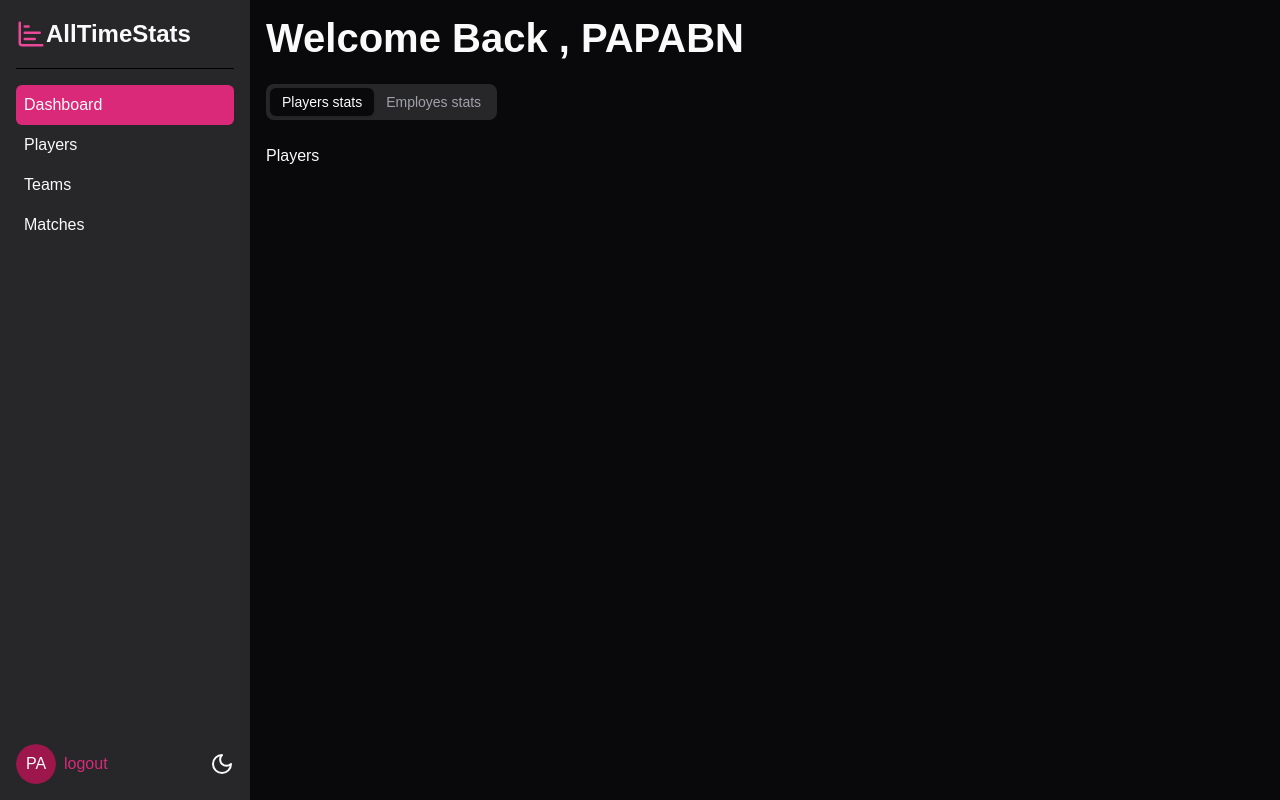
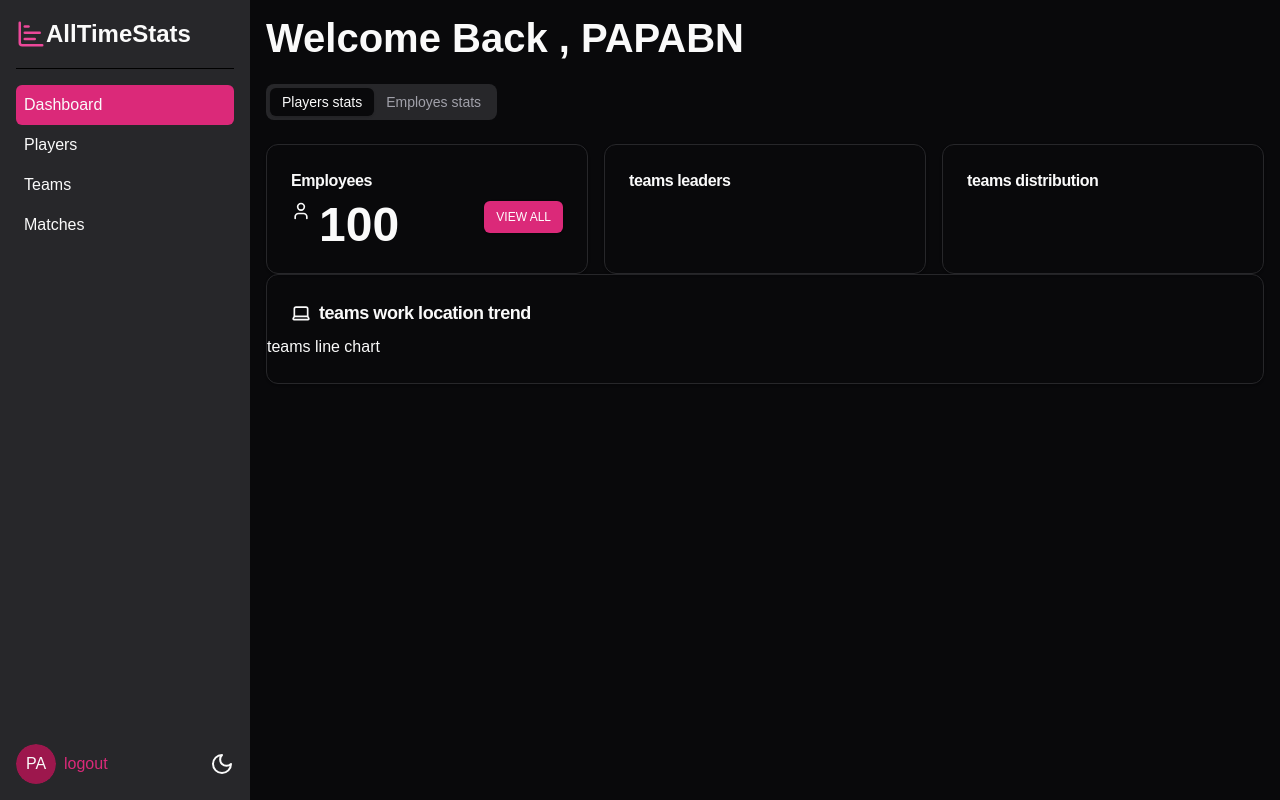
Before and after one commit to BADZA99/Dashboard-UI-nextjs-Shadcn, a Next.js app: page /dashboard in a window 1280 px wide. Built offline with nearby package versions, Linux system fonts and the light colour scheme.

Commit message:
Add the team leaders card content

```diff
--- /dev/null
+++ b/app/dashboard/components/teams/teams-stata.tsx
@@ -0,0 +1,73 @@
+import { Card, CardFooter, CardHeader, CardTitle } from "@/components/ui/card";
+import { CardContent } from "../../../../components/ui/card";
+import {
+  AlertTriangleIcon,
+  BadgeCheckIcon,
+  LaptopIcon,
+
+  UserIcon,
+  UserRoundXIcon,
+} from "lucide-react";
+import Link from "next/link";
+import { Button } from "@/components/ui/button";
+
+
+
+export default function PlayersStats() {
+  const totalEmployees = 100;
+  const activeEmployees = 98;
+  const employeesActivePercentage = (activeEmployees / totalEmployees) * 100;
+  return (
+    <>
+      <div className="grid lg:grid-cols-3 gap-4">
+        <Card>
+          <CardHeader className="pb-2">
+            <CardTitle className="text-base">Employees</CardTitle>
+          </CardHeader>
+          <CardContent className="flex justify-between">
+            <div className="flex gap-2">
+              <UserIcon className="w-5 h-5" />
+              <span className="text-5xl font-bold">{totalEmployees}</span>
+            </div>
+            <div className="1">
+              <Button size="xs" asChild>
+                <Link href="/dashboard/employees">view all</Link>
+              </Button>
+            </div>
+          </CardContent>
+        </Card>
+        <Card>
+          <CardHeader className="pb-2">
+            <CardTitle className="text-base">teams leaders</CardTitle>
+          </CardHeader>
+          <CardContent className="flex justify-between">
+
+          </CardContent>
+
+        </Card>
+        <Card className=" ">
+          {" "}
+          <CardHeader className="pb-2">
+            <CardTitle className="text-base">teams distribution</CardTitle>
+          </CardHeader>
+          <CardContent className="flex gap-2 items-center ">
+
+          </CardContent>
+
+        </Card>
+      </div>
+      {/* card for bar chart */}
+      <Card>
+        <CardHeader className="pb-2">
+          <CardTitle className="text-lg flex items-center gap-2">
+            <LaptopIcon className="w-5 h-5" />
+            <span>teams work location trend</span>
+          </CardTitle>
+        </CardHeader>
+        <CardContent className="pl-0">
+   teams line chart
+        </CardContent>
+      </Card>
+    </>
+  );
+}
--- a/app/dashboard/page.tsx
+++ b/app/dashboard/page.tsx
@@ -2,6 +2,7 @@ import { Tabs, TabsContent, TabsList, TabsTrigger } from "@/components/ui/tabs";
 
 import React from "react";
 import EmployeesStats from "./components/employees/employess-stats";
+import PlayersStats from "./components/teams/teams-stata";
 
 export default function DashboardPage() {
   return (
@@ -13,7 +14,7 @@ export default function DashboardPage() {
       </TabsList>
 
       <TabsContent value="Players">
-        <div>Players</div>
+  <PlayersStats />
       </TabsContent>
       <TabsContent value="Employes">
         <EmployeesStats />
```
